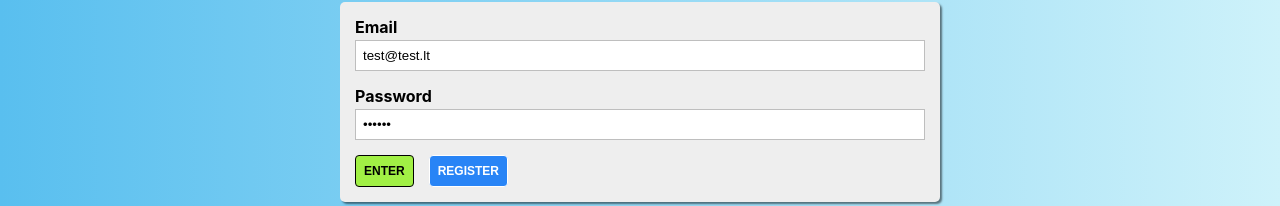
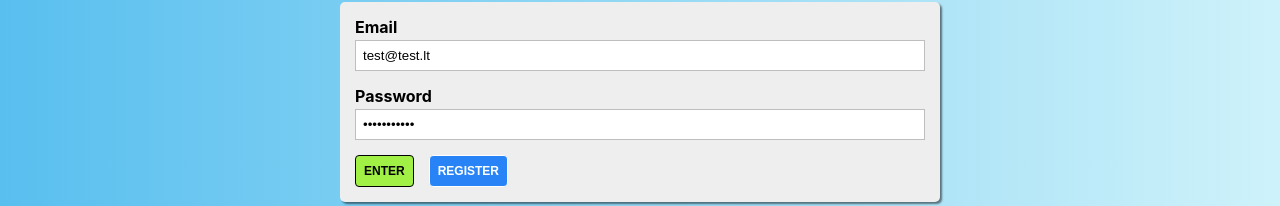
Before and after one commit to successfulcode/quiz, a React (Create React App) app: page /auth in a window 1280 px wide. Shown: the part 90-296 px from the top of the page. Built offline with nearby package versions, Linux system fonts and the light colour scheme.

Commit message:
Updated test password

```diff
--- a/src/containers/auth/Auth.jsx
+++ b/src/containers/auth/Auth.jsx
@@ -23,7 +23,7 @@ class Auth extends React.Component {
         },
       },
       password: {
-        value: '123456',
+        value: 'TestTest123',
         type: 'password',
         label: 'Password',
         errorMessage: 'Įveskite teisingą slaptažodį',
```
